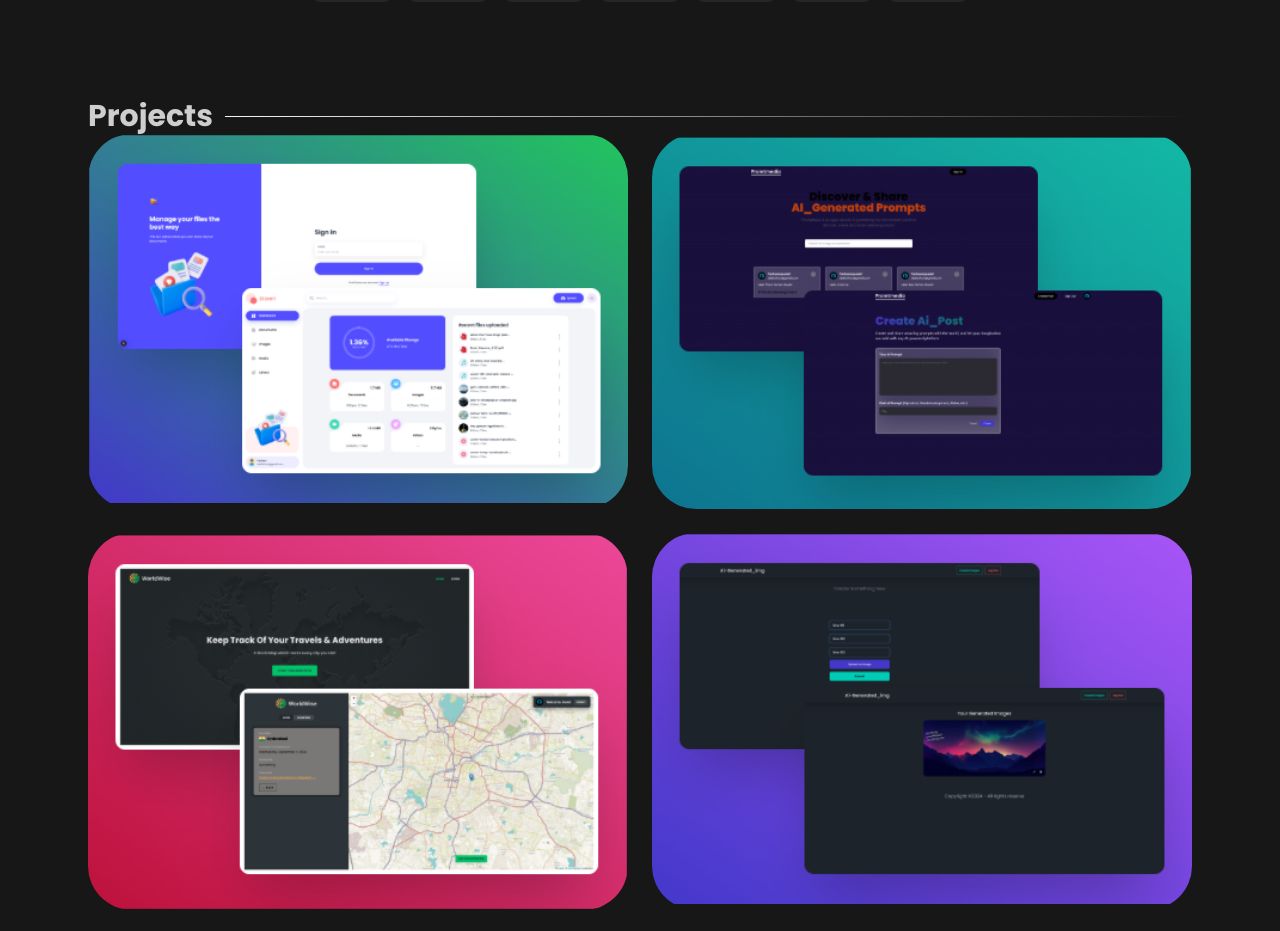
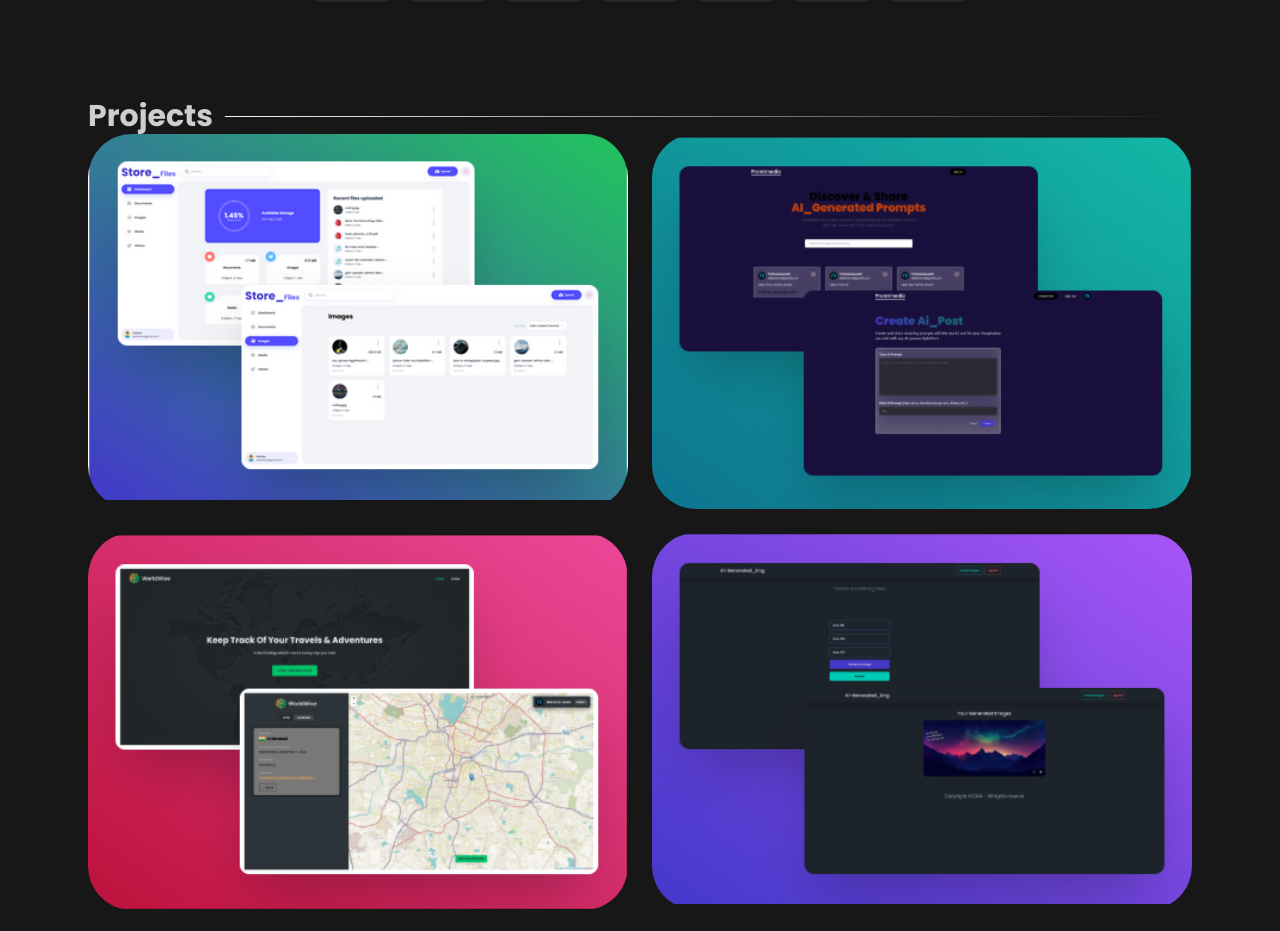
Before and after one commit to FarhanQuadri25/My_portfolio, a Next.js app: page / in a window 1280 px wide. Shown: the part 1320-2251 px from the top of the page. Built offline with nearby package versions, Linux system fonts and the light colour scheme.

Commit message:
latest-store

```diff
--- a/data/data.ts
+++ b/data/data.ts
@@ -19,7 +19,7 @@ export const DATA_LIST: Data[] = [
         id: 1,
         title: "MY_STORE_DRIVE",
         description: "A sophisticated application built with Next.js, TypeScript, and Tailwind CSS, featuring cloud storage capabilities. Users can securely store, access, and manage their data from anywhere globally. The app also allows seamless sharing of data via email and provides options to delete or upload data to the cloud with ease.I used appwrite for email authentication and verfication and also storing data to the cloud",
-        src: "/img/First-Project.png",
+        src: "/img/latest-store.png",
         allImages: {
             first: "/img/new-store (1).png",
             second: "/img/new-store (2).png",
```
Also changed, not shown: public/img/latest-store.png (added).
